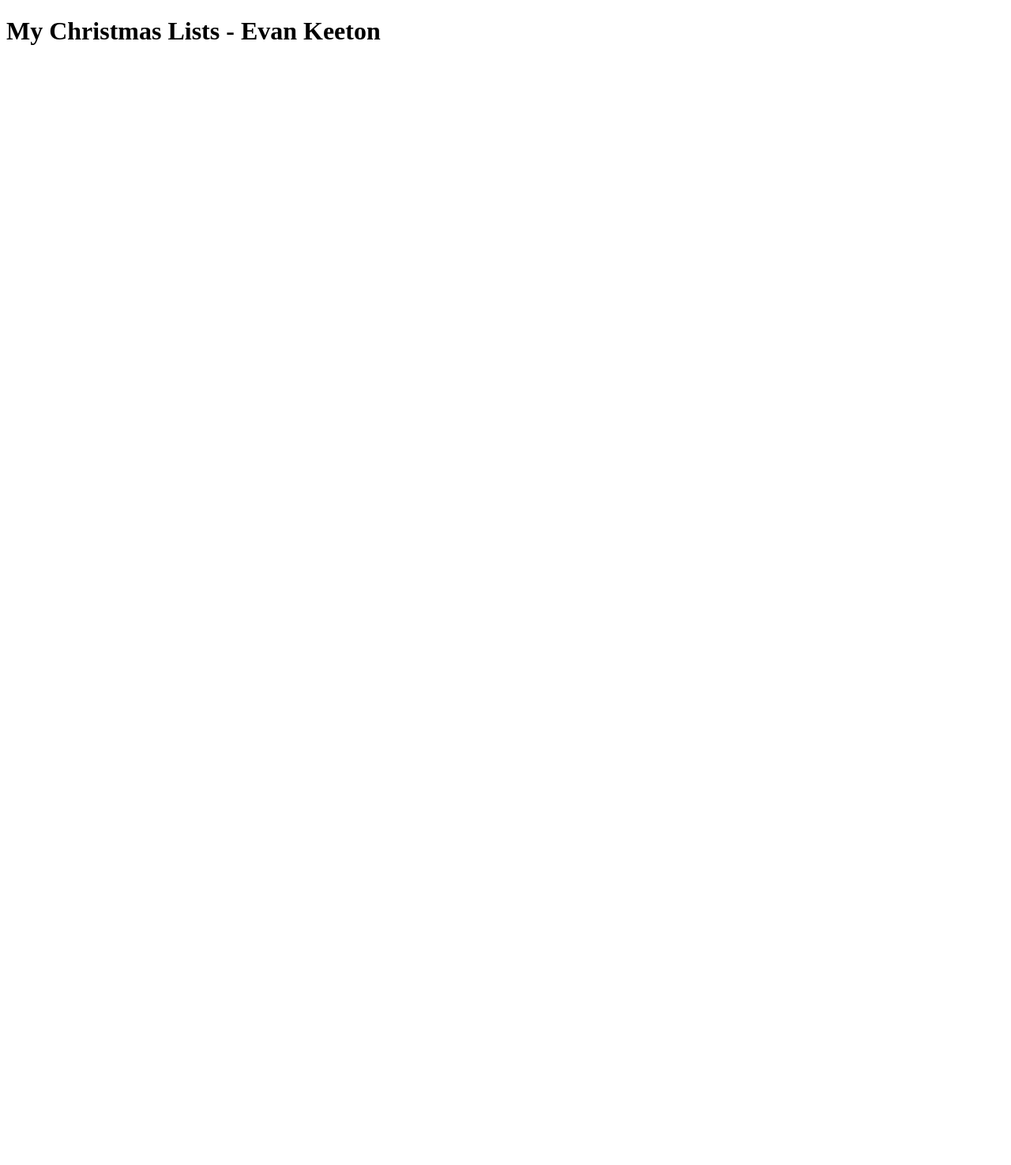
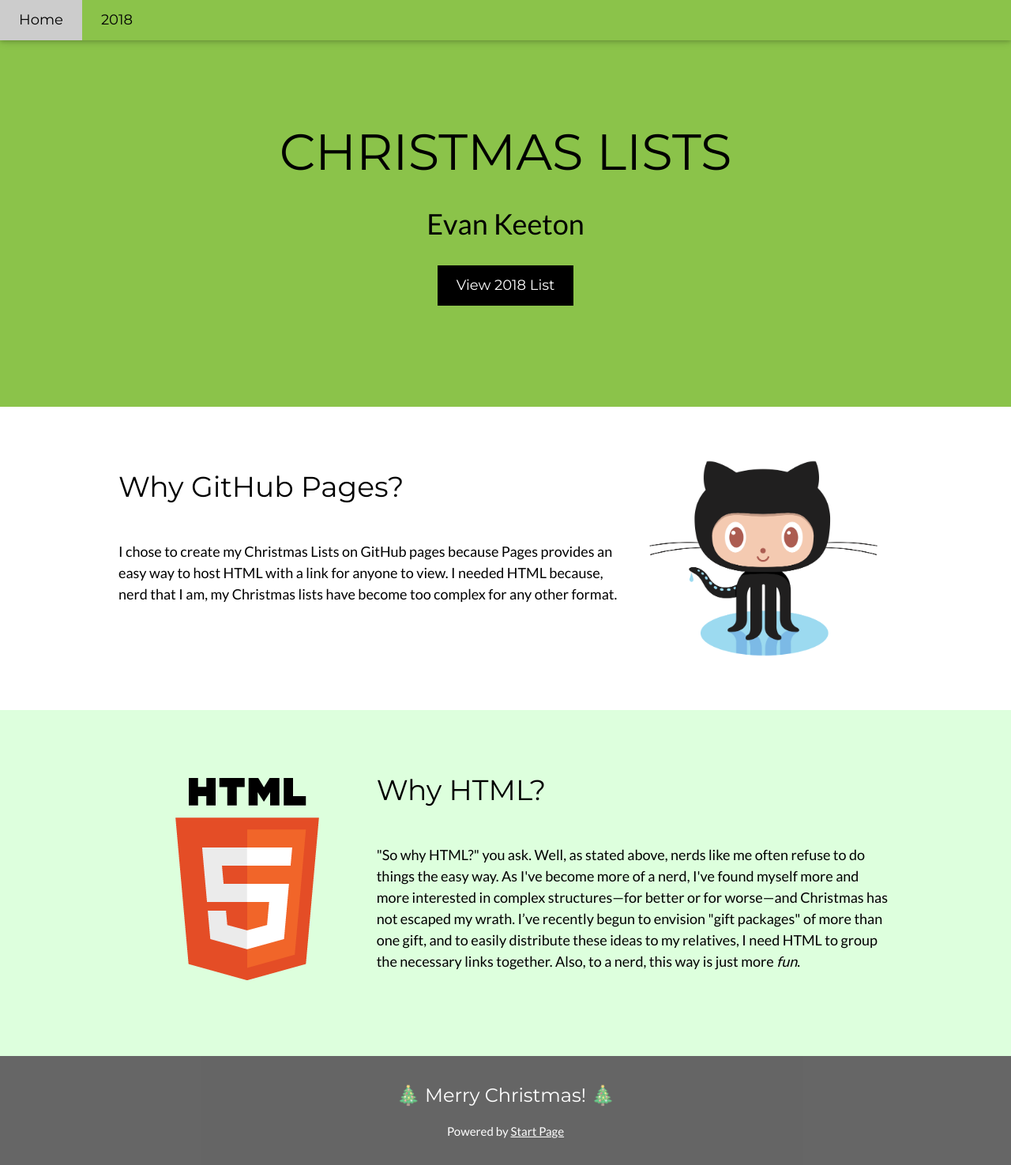
Before and after one commit to evan-evone/Christmas, a plain HTML site: page index.html in a window 1280 px wide. Shown: the whole page at 79% size. Before the commit the page ends 800 px from the top, so only its background shows below. Drawn offline with nearby package versions, Linux system fonts and the light colour scheme.

Commit message:
Major main page update: Add most content
- Adds much content to main page, including styling, 2018 link, and the "Why?" sections
- Adds `Images` directory, seprate from other files
- Adds two new images (GitHub's Octocat, HTML5 Image)

```diff
--- a/index.html
+++ b/index.html
@@ -4,8 +4,106 @@
     <meta charset="utf-8">
     <title>Christmas List - Evan Keeton</title>
     <link rel="icon" href="Christmas-Gift.png" type="text/png">
+
+    <meta name="viewport" content="width=device-width, initial-scale=1">
+    <link rel="stylesheet" href="https://www.w3schools.com/w3css/4/w3.css">
+    <link rel="stylesheet" href="https://fonts.googleapis.com/css?family=Lato">
+    <link rel="stylesheet" href="https://fonts.googleapis.com/css?family=Montserrat">
+    <link rel="stylesheet" href="https://cdnjs.cloudflare.com/ajax/libs/font-awesome/4.7.0/css/font-awesome.min.css">
+    <style>
+      body,h1,h2,h3,h4,h5,h6 {font-family: "Lato", sans-serif}
+      .w3-bar,h1,button {font-family: "Montserrat", sans-serif}
+      .fa-anchor,.fa-coffee {font-size:200px}
+    </style>
   </head>
+
   <body>
-    <h1>My Christmas Lists - Evan Keeton</h1>
+    <!-- Navbar -->
+    <div class="w3-top">
+      <div class="w3-bar w3-light-green w3-card w3-left-align w3-large">
+      <a class="w3-bar-item w3-button w3-hide-medium w3-hide-large w3-right w3-padding-large w3-hover-white w3-large w3-light-green" href="javascript:void(0);" onclick="myFunction()" title="Toggle Navigation Menu"><i class="fa fa-bars"></i></a>
+      <a href="#" class="w3-bar-item w3-button w3-padding-large w3-white">Home</a>
+      <a href="#" class="w3-bar-item w3-button w3-hide-small w3-padding-large w3-hover-white">2018</a>
+      </div>
+
+      <!-- Navbar on small screens -->
+      <div id="navDemo" class="w3-bar-block w3-white w3-hide w3-hide-large w3-hide-medium w3-large">
+      <a href="#" class="w3-bar-item w3-button w3-padding-large">2018</a>
+      </div>
+    </div>
+
+    <!-- Header -->
+    <header class="w3-container w3-light-green w3-center" style="padding:128px 16px">
+      <h1 class="w3-margin w3-jumbo">CHRISTMAS LISTS</h1>
+      <h2 class="w3-xxlarge">Evan Keeton</h2>
+      <a href="2018">
+      <button class="w3-button w3-black w3-padding-large w3-large w3-margin-top">
+        View 2018 List
+      </button>
+      </a>
+    </header>
+
+    <!-- First Grid -->
+    <div class="w3-row-padding w3-padding-64 w3-container">
+      <div class="w3-content">
+        <div class="w3-twothird">
+          <h1>Why GitHub Pages?</h1>
+          <h5 class="w3-padding-32">
+            I chose to create my Christmas Lists on GitHub pages because Pages provides an
+            easy way to host HTML with a link for anyone to view. I needed HTML because,
+            nerd that I am, my Christmas lists have become too complex for any other format.
+          </h5>
+        </div>
+
+      <div class="w3-third w3-center">
+        <img src="Images/GitHub-Pages.png" height="256px" />
+      </div>
+      </div>
+    </div>
+
+    <!-- Second Grid -->
+    <div class="w3-row-padding w3-pale-green w3-padding-64 w3-container">
+      <div class="w3-content">
+        <div class="w3-third w3-center">
+          <img src="Images/HTML-5.png" />
+        </div>
+
+        <div class="w3-twothird">
+          <h1>Why HTML?</h1>
+          <h5 class="w3-padding-32">
+            "So why HTML?" you ask. Well, as stated above, nerds like me often refuse to do
+            things the easy way. As I've become more of a nerd, I've found myself more and
+            more interested in complex structures&mdash;for better or for worse&mdash;and
+            Christmas has not escaped my wrath. I&rsquo;ve recently begun to envision "gift
+            packages" of more than one gift, and to easily distribute these ideas to my
+            relatives, I need HTML to group the necessary links together. Also, to a nerd,
+            this way is just more <i>fun</i>.
+          </h5>
+        </div>
+      </div>
+    </div>
+
+    <div class="w3-container w3-black w3-center w3-opacity w3-padding-16">
+      <h1 class="w3-margin w3-xlarge">
+        &#x1F384; Merry Christmas! &#x1F384;
+      </h1>
+      <p>Powered by
+        <a href="https://www.w3schools.com/w3css/w3css_templates.asp" target="_blank">
+          Start Page
+        </a>
+      </p>
+    </div>
   </body>
+
+  <script>
+    // Used to toggle the menu on small screens when clicking on the menu button
+    function myFunction() {
+      var x = document.getElementById("navDemo");
+      if (x.className.indexOf("w3-show") == -1) {
+        x.className += " w3-show";
+      } else {
+        x.className = x.className.replace(" w3-show", "");
+      }
+    }
+  </script>
 </html>
```
Also changed, not shown: Images/Christmas-Gift.png (renamed from Christmas-Gift.png), Images/GitHub-Pages.png (added), Images/HTML-5.png (added).
